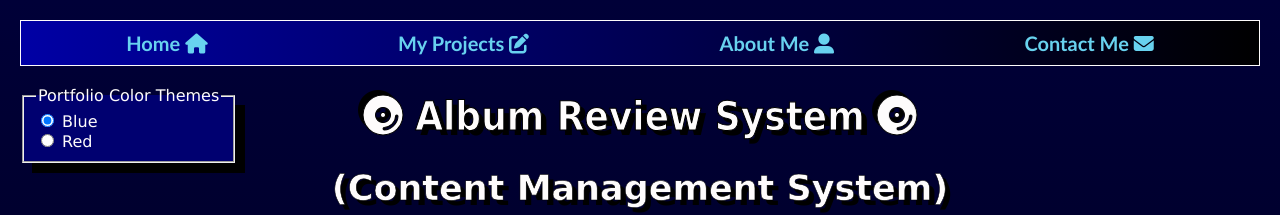
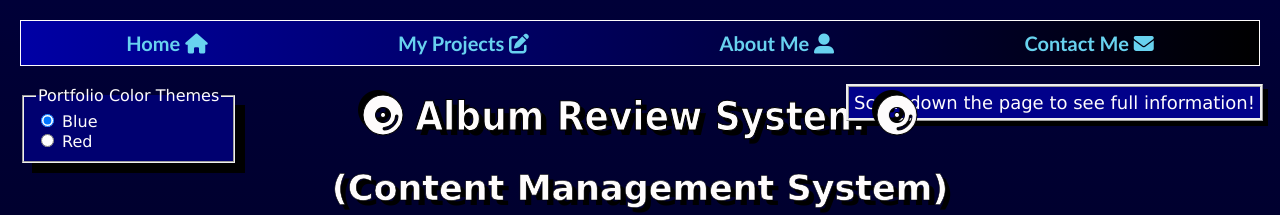
Before and after one commit to jdowner966/designer-portfolio, a plain HTML site: page albumcms.html in a window 1280 px wide. Shown: the top 215 px of the page. Drawn offline with Linux system fonts and the light colour scheme.

Commit message:
tidbit added

```diff
--- a/albumcms.html
+++ b/albumcms.html
@@ -22,6 +22,7 @@
         <input type="radio" id="redTheme" name="theme" value="red">
         <label for="redTheme">Red</label>
     </fieldset>
+    <p class="tidbit">Scroll down the page to see full information!</p>
     <h1><i class="fa-solid fa-compact-disc fa-spin"></i> Album Review System <i class="fa-solid fa-compact-disc fa-spin"></i></h1>
     <h2 id="CMSh2">(Content Management System)</h2>
     <div id="CMSsection">
--- a/css/style.css
+++ b/css/style.css
@@ -381,6 +381,29 @@ h2 {
 
 }
 
+.tidbit {
+  background-color: #01018a;
+  box-shadow: 5px 5px #000000;
+  border-style: ridge;
+  position: absolute;
+  right: 2px;
+  padding: 5px;
+  animation: fadeOut;
+  animation-iteration-count: 1;
+  animation-duration: 0.5s;
+  animation-delay: 5s;
+  animation-fill-mode: forwards;
+}
+
+@keyframes fadeOut {
+  0% {opacity: 1;}
+  100% {opacity: 0;}
+}
+
+.redTheme .tidbit {
+  background-color: #941701;
+}
+
 
 /* flagamania.html CSS Elements */
 
```
Also changed, not shown: flagamania.html (+1 -0 lines).
